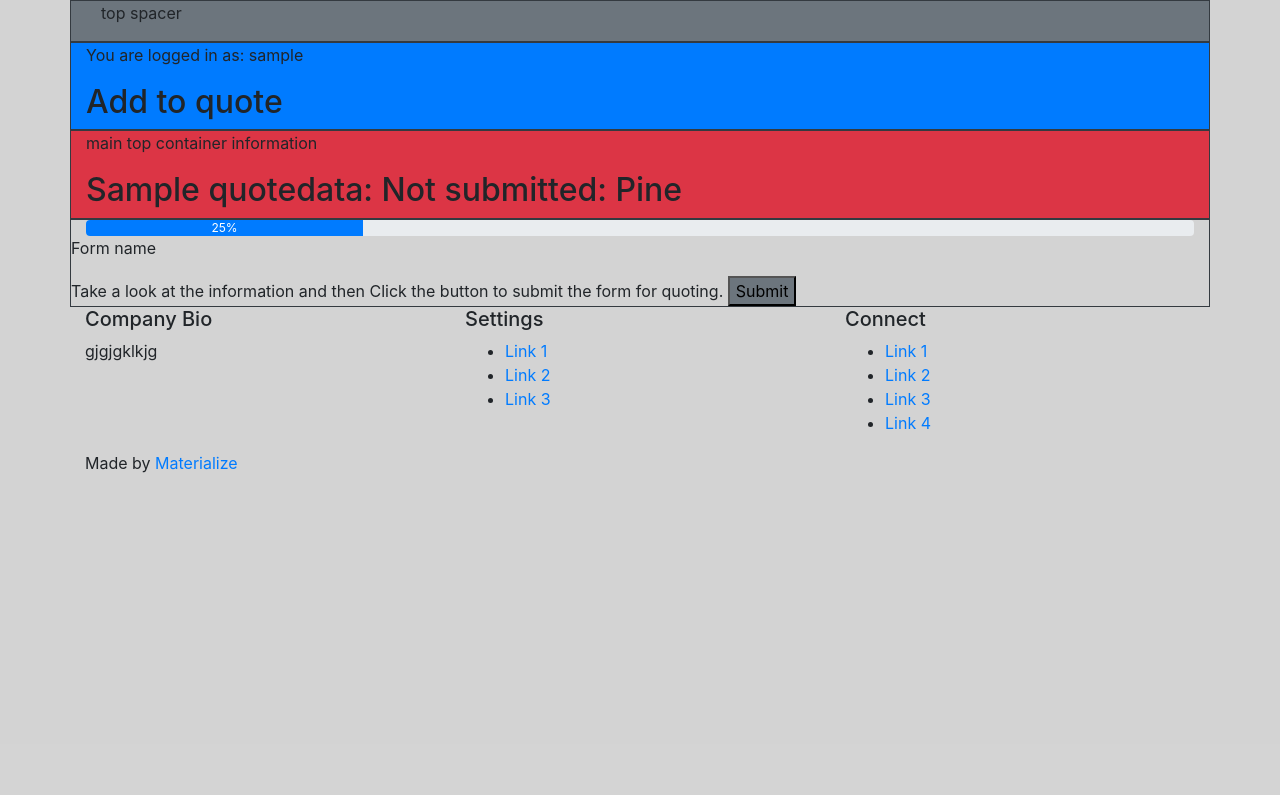
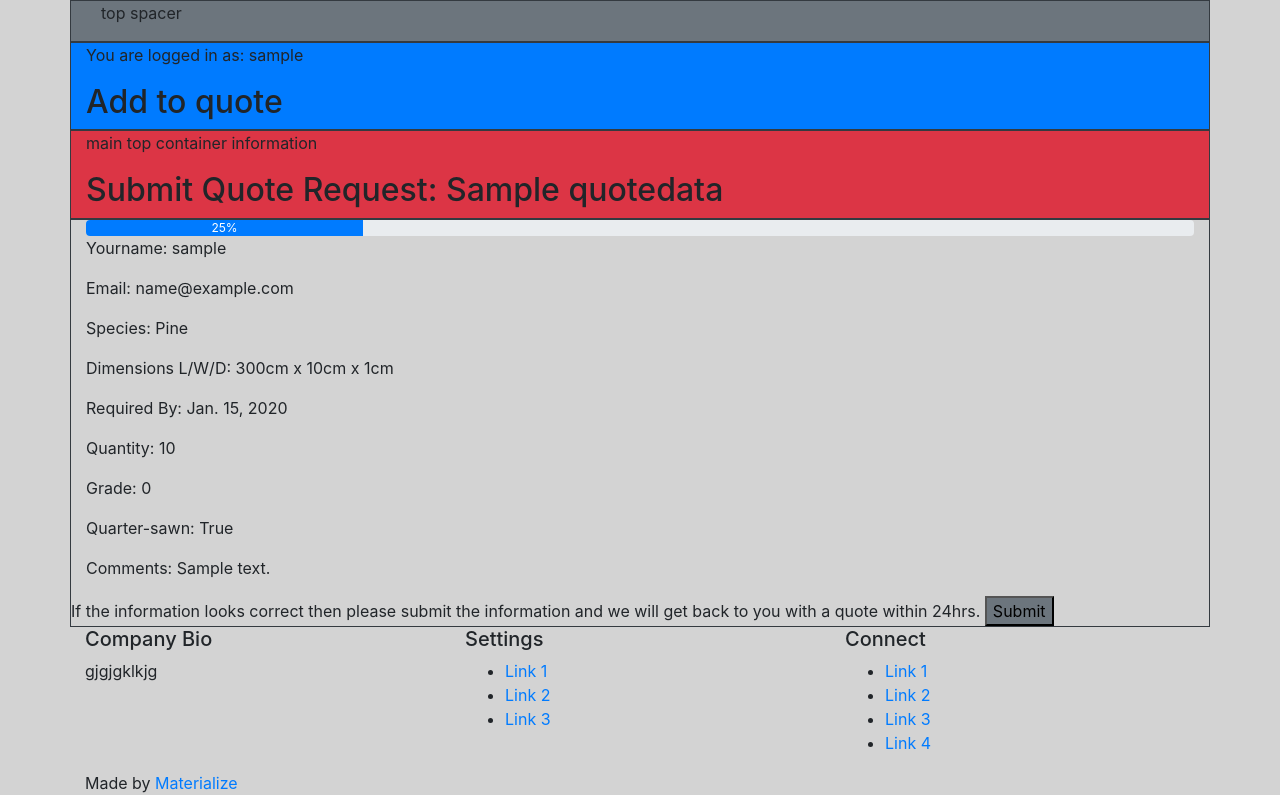
Before and after one commit to andrewcargill/johans_eco_timber, a Django app: template templates/quote_submit.html in a window 1280 px wide. Shown: the part 56-851 px from the top of the page. Before the commit the page ends 529 px from the top, so only its background shows below. Run offline with Django 3.2, Linux system fonts and the light colour scheme; the template is opened without the code that fills it: values that come from a table or form of the project are taken from there, others are empty; a user stored in the database is signed in; tables that the repository leaves empty hold one stand-in row (values such as "Sample post"); some libraries are stand-ins or nearby versions.

Commit message:
Styling of submit view

```diff
--- a/templates/quote_submit.html
+++ b/templates/quote_submit.html
@@ -27,7 +27,7 @@
             <p>main top container information</p>
         </div>
         <div class="row">
-            <h2>{{ quote.title }}: {{ quote.quote_status }}: {{ quote.species }}</h2>
+            <h2>Submit Quote Request: {{ quote.title }} </h2>
         </div>
 
     </div>
@@ -37,13 +37,25 @@
         <div class="progress">
             <div class="progress-bar" role="progressbar" style="width: 25%;" aria-valuenow="25" aria-valuemin="0" aria-valuemax="100">25%</div>
           </div>
-        <div class="row">
-            <p>Form name</p>
+        <div>
+            <p>Yourname: {{ user.username }}</p>
+            <p>Email: {{ user.email }}</p>
+
+
+            <p>Species: {{ quote.species }}</p>
+            <p>Dimensions L/W/D: {{ quote.length }}cm x {{ quote.width }}cm x {{ quote.thickness }}cm </p>
+            <p>Required By: {{ quote.deadline }}</p>
+            <p>Quantity: {{ quote.quantity }}</p>
+            <p>Grade: {{ quote.grade }}</p>
+            <p>Quarter-sawn: {{ quote.quarter_sawn }}</p>
+            <p>Comments: {{ quote.comments }}</p>
+
         </div>
         <div class="row">
 
             <form method="post">
-                Take a look at the information and then Click the button to submit the form for quoting.
+                If the information looks correct then please submit the information and we will get back to you
+                with a quote within 24hrs.
                 {% csrf_token %}
 
 
```
